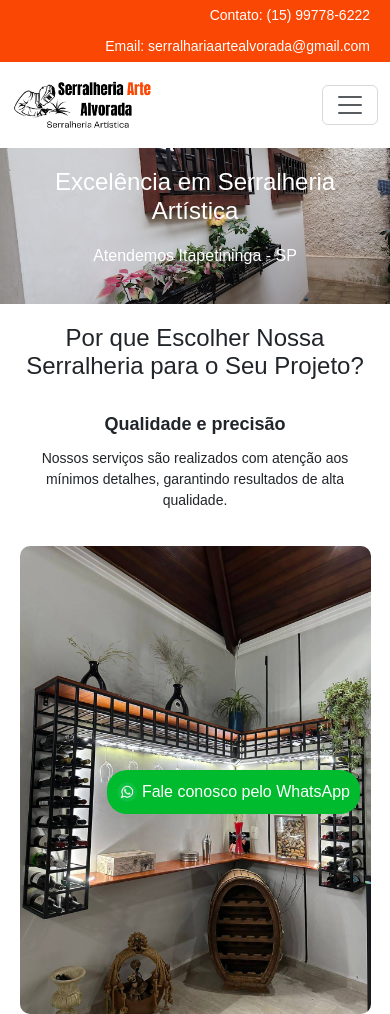
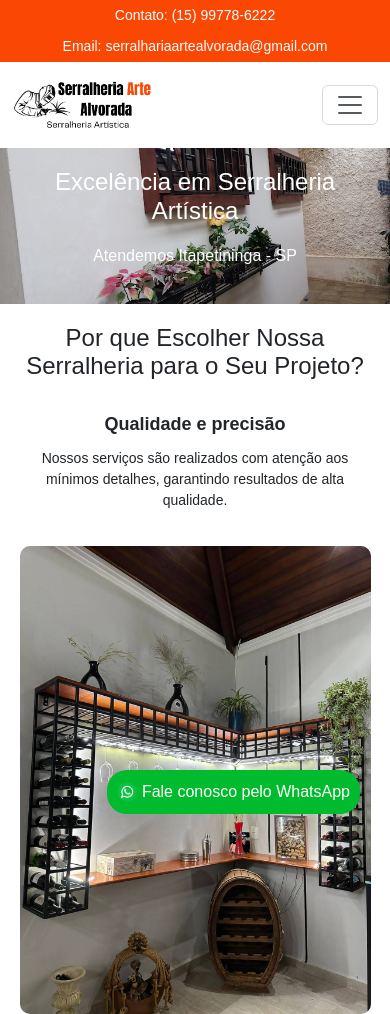
Before and after one commit to renataoliveira0/serralheria, a plain HTML site: page index.html in a window 390 px wide. Shown: the top 1014 px of the page. Drawn offline with nearby package versions, Linux system fonts and the light colour scheme.

Commit message:
ajuste linhaTopo styles-index.css

```diff
--- a/styles-index.css
+++ b/styles-index.css
@@ -102,12 +102,19 @@ img {
 
 /* Responsividade para telas pequenas */
 @media (max-width: 768px) {
+
+  .linhaTopo {
+    flex-direction: column;
+    align-items: center;
+  }
+
   .intro {
     background-size: cover;
     height: 400px;
     padding: 20px;
     text-align: center;
   }
+
 
   .intro h1 {
     font-size: 30px;
```
